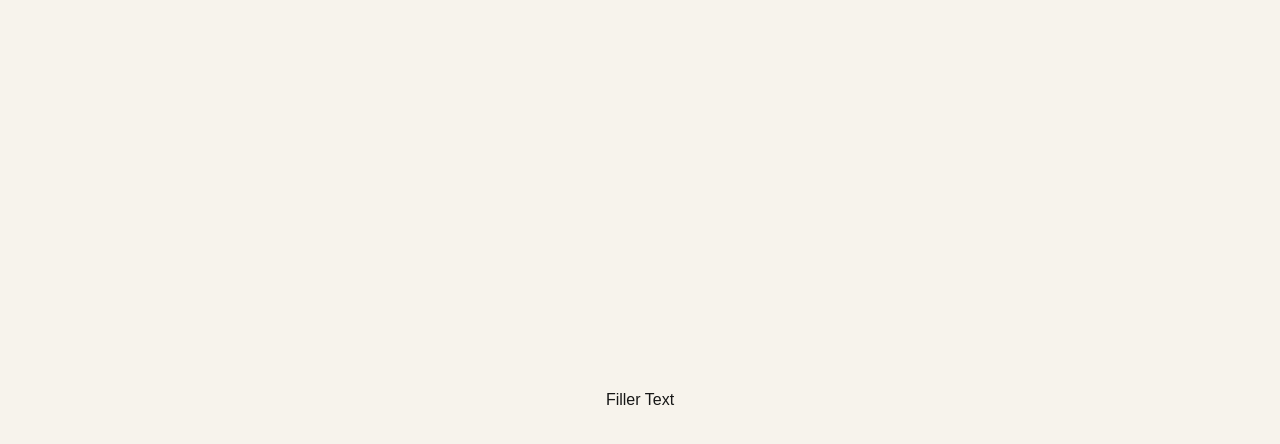
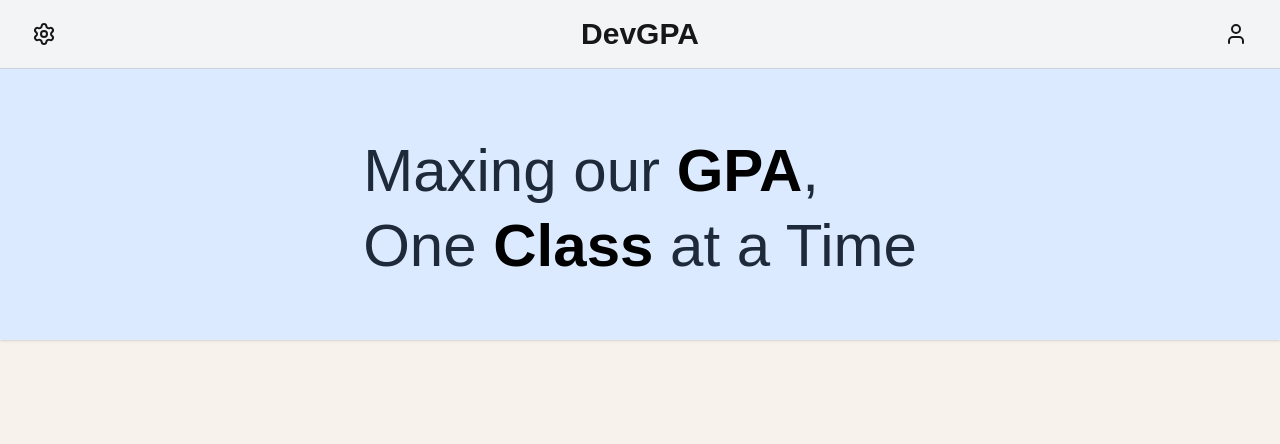
Before and after one commit to hackutd/hackutd-devday-beginner-2025, a Next.js app: page / in a window 1280 px wide. Shown: the top 444 px of the page. Built offline with nearby package versions, Linux system fonts and the light colour scheme.

Commit message:
navbar basics and hero done

```diff
--- a/src/app/components/hero.js
+++ b/src/app/components/hero.js
@@ -0,0 +1,20 @@
+import React from 'react'
+
+function Hero() {
+  return (
+    <div className="w-full bg-blue-100 py-16 px-8 shadow">
+      <div className="max-w-4xl mx-auto text-left flex justify-center">
+        <div className="text-left">
+        <h1 className="text-4xl md:text-5xl lg:text-6xl text-gray-800 leading-tight">
+          Maxing our <span className="text-black font-bold">GPA</span>,
+        </h1>
+        <h2 className="text-4xl md:text-5xl lg:text-6xl text-gray-800 mt-2">
+          One <span className="text-black font-bold">Class</span> at a Time
+        </h2>
+        </div>
+      </div>
+    </div>
+  );
+}
+
+export default Hero
--- a/src/app/components/navbar.js
+++ b/src/app/components/navbar.js
@@ -0,0 +1,18 @@
+import React from "react";
+import { User, Settings } from "lucide-react";
+
+function Navbar() {
+    return (
+        <nav className="flex justify-between items-center py-4 px-8 bg-gray-100 border-b border-gray-300">
+            <div className="flex gap-4">
+                <Settings size={24} />
+            </div>
+            <div className="font-bold text-3xl">DevGPA</div>
+            <div className="flex gap-4">
+                <User size={24} />
+            </div>
+        </nav>
+    );
+}
+
+export default Navbar;
--- a/src/app/page.js
+++ b/src/app/page.js
@@ -5,8 +5,9 @@ import Courses from "./components/courses";
 
 export default function Home() {
   return (
-    <div className="flex justify-center items-center min-h-screen">
-      Filler Text
-    </div>
+    <>
+      <Navbar />
+      <Hero />
+    </>
   );
 }
```
